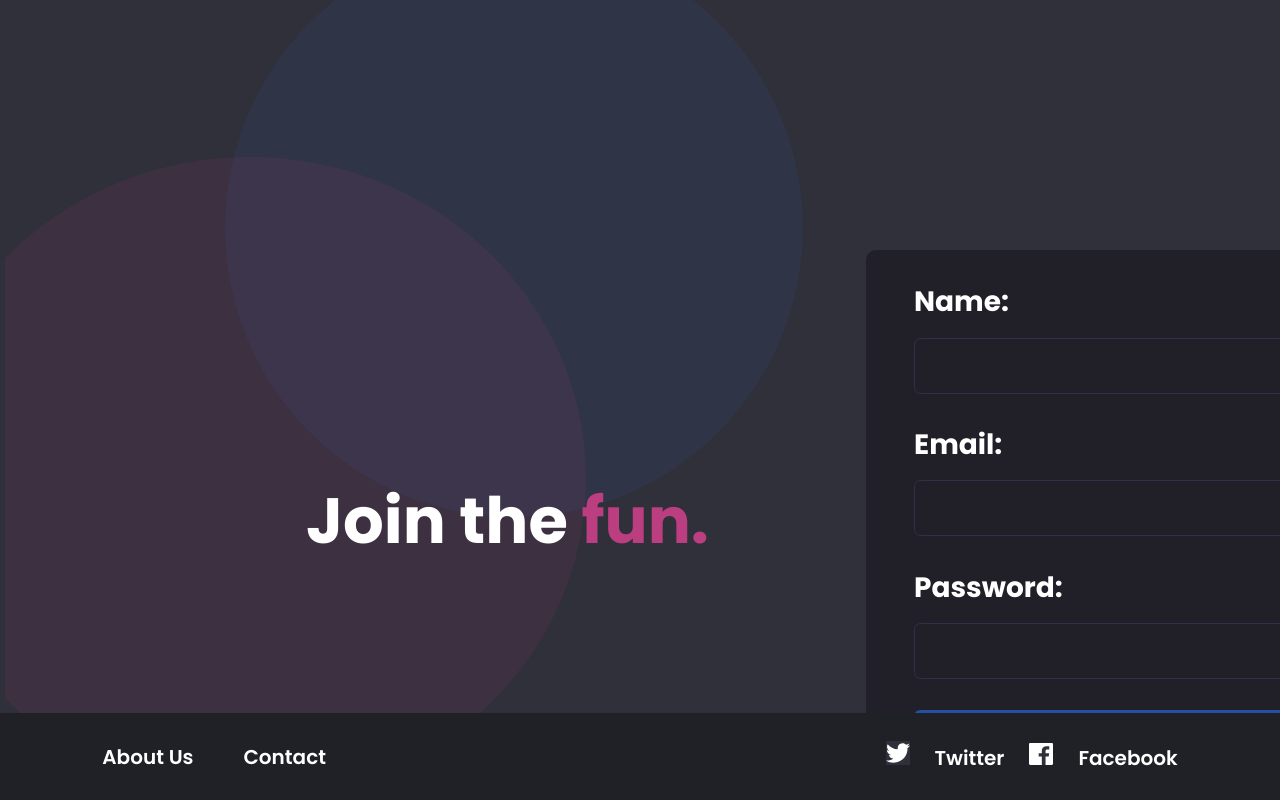
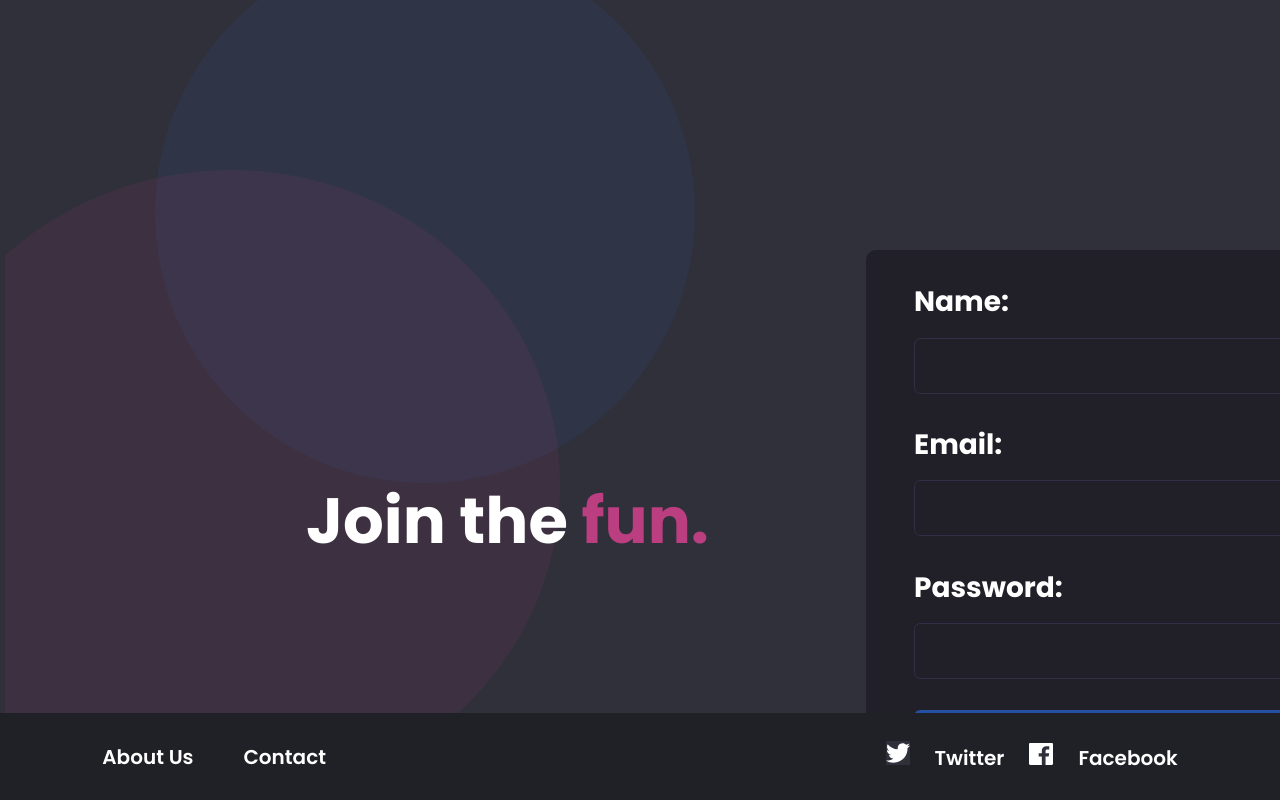
Before and after one commit to SoundWAVEGIRLS/SoundWave, a React (Vite) app in the folder sound-wave-girls/: page /join in a window 1280 px wide. Shown: the top 800 px of the page. Built offline with nearby package versions, Linux system fonts and the light colour scheme.

Commit message:
de px a rem en BagroundHome.css

```diff
--- a/sound-wave-girls/src/components/BackgroundJoin/BackgroundJoin.css
+++ b/sound-wave-girls/src/components/BackgroundJoin/BackgroundJoin.css
@@ -1,6 +1,6 @@
 .backgroundJoin {
     position: fixed;
-    margin-left: 5px;
+    margin-left: 0.313rem;
     width: 100%;
     height: 100vh;
     display: flex;
@@ -9,14 +9,14 @@
 }
 .ellipsered{
    align-self: end;
-   width: 672px;
-   height: 643px;
+   width: 39.375rem;
+   height: 39.375rem;
 }
 .ellipseblue{
     align-self: flex-start;
-    width: 578px;
-    height:579px;
+    width: 33.75rem;
+    height:33.813rem;
     position: absolute;
-    left: 220px;
+    left: 9.375rem;
     background-color: transparent;
 }
```
